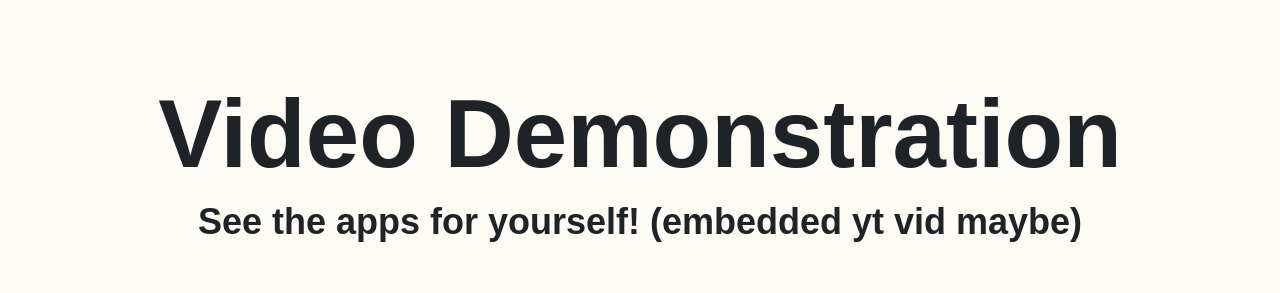
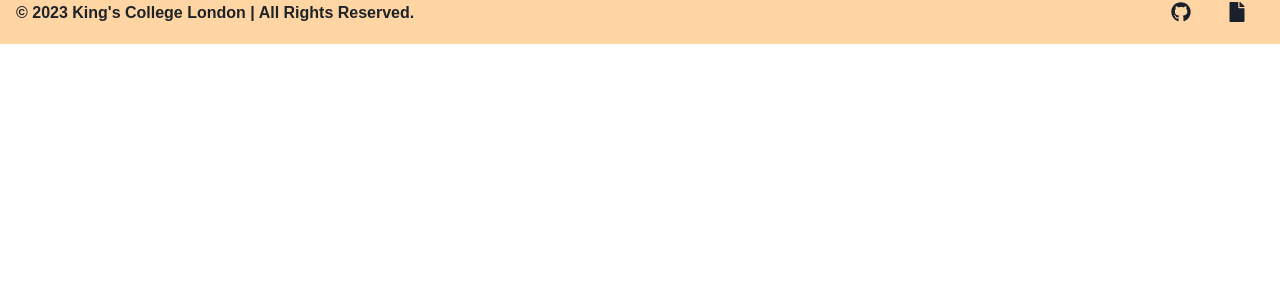
Before and after one commit to JSusak/AACAppSite, a React (Vite) app: page / in a window 1280 px wide. Shown: the part 3308-3601 px from the top of the page. After the commit the page ends 3352 px from the top, so only its background shows below. Built offline with nearby package versions, Linux system fonts and the light colour scheme.

Commit message:
refactor: remove video preview section

```diff
--- a/src/pages/HomePage/HomePage.tsx
+++ b/src/pages/HomePage/HomePage.tsx
@@ -14,7 +14,7 @@ export const HomePage: React.FC = (): JSX.Element => {
       <OurMission />
       <WatchOutPreview />
       <WatchInPreview />
-      <VideoPreview />
+
     </>
   );
 };
```
